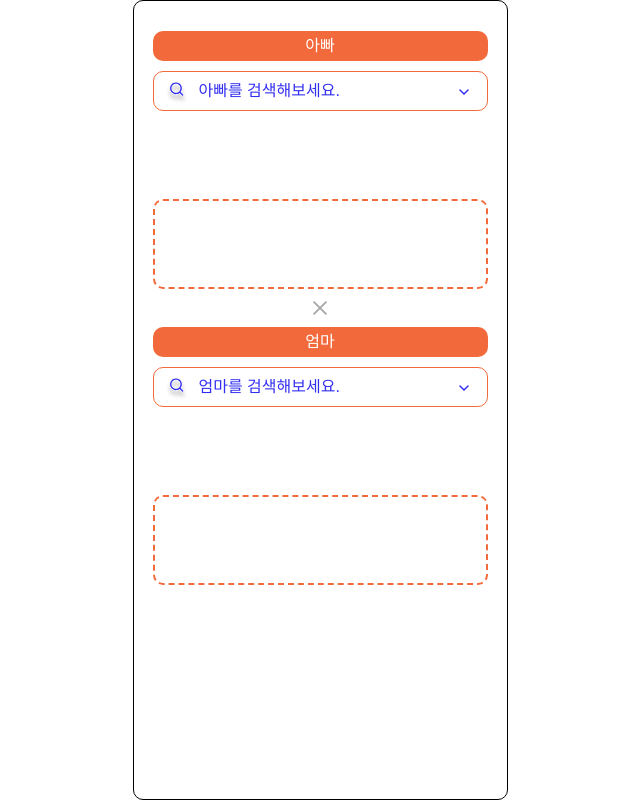
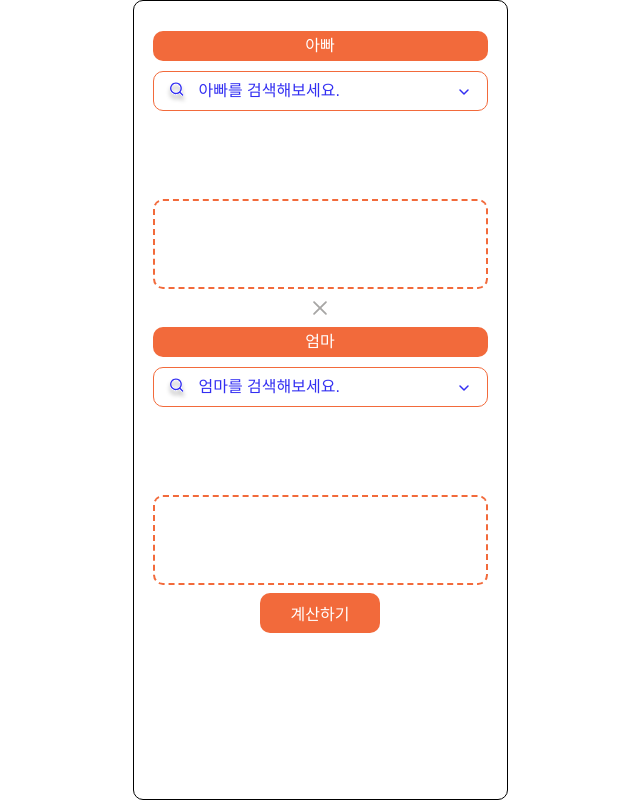
Before and after one commit to LIKELION4-MofMof/MofMof, a React (Create React App) app: page /fattail-calc in a window 1280 px wide. Shown: the whole page, without its empty margins (320-960 px from the left). Built offline with nearby package versions, Linux system fonts and the light colour scheme.

Commit message:
[styles] 계산하기 버튼 만들기 #23

```diff
--- a/src/components/morphCalc/MorphCalc.jsx
+++ b/src/components/morphCalc/MorphCalc.jsx
@@ -1,22 +1,12 @@
-import styled from 'styled-components';
 import MorphInputContainer from './morphInputContainer/MorphInputContainer';
 import { ReactComponent as Mate } from 'assets/icon/close.svg';
 import { useCallback, useState } from 'react';
 import SelectedBtn from 'components/morphCalc/morphInputContainer/SelectedBtn';
-
-const DivMorphCalc = styled.div`
-  width: 375px;
-  border: 1px solid black;
-  border-radius: 10px;
-  height: 100vh;
-  padding-top: 30px;
-  padding-left: 20px;
-  padding-right: 20px;
-  display: flex;
-  flex-flow: column nowrap;
-  align-items: center;
-  gap: 8px;
-`;
+import {
+  BtnCalc,
+  DivMorphCalc,
+  MorphCalcBtnContainer,
+} from './MorphCalc.styled';
 
 const MorphCalc = () => {
   const [FSelectedMorph, setFSelectedMorph] = useState([]);
@@ -66,9 +56,12 @@ const MorphCalc = () => {
 
   FSelectedMorph.map((morph) => parentList1.push(morph.korName));
   MSelectedMorph.map((morph) => parentList2.push(morph.korName));
-  console.log(parentList1);
-  console.log(parentList2);
 
+  const calculate = () => {
+    console.log('모프계산기 실행!');
+    console.log(parentList1);
+    console.log(parentList2);
+  };
   return (
     <DivMorphCalc>
       <MorphInputContainer title={'아빠'} insert={insertFSelectedBox}>
@@ -86,6 +79,11 @@ const MorphCalc = () => {
           </li>
         ))}
       </MorphInputContainer>
+      <MorphCalcBtnContainer>
+        <BtnCalc onClick={() => calculate(parentList1, parentList2, setResult)}>
+          계산하기
+        </BtnCalc>
+      </MorphCalcBtnContainer>
     </DivMorphCalc>
   );
 };
--- /dev/null
+++ b/src/components/morphCalc/MorphCalc.styled.jsx
@@ -0,0 +1,34 @@
+import styled from 'styled-components';
+
+/* 모프계산기 페이지*/
+export const DivMorphCalc = styled.div`
+  width: 375px;
+  border: 1px solid black;
+  border-radius: 10px;
+  height: 100vh;
+  padding-top: 30px;
+  padding-left: 20px;
+  padding-right: 20px;
+  display: flex;
+  flex-flow: column nowrap;
+  align-items: center;
+  gap: 8px;
+`;
+
+/* 버튼 container*/
+export const MorphCalcBtnContainer = styled.div`
+  display: flex;
+  flex-flow: row nowrap;
+`;
+export const BtnCalc = styled.button`
+  width: 120px;
+  height: 40px;
+  border: none;
+  border-radius: 10px;
+  background: #f26a3b;
+  font-size: 16px;
+  font-weight: 500;
+  text-align: center;
+  color: #ffffff;
+  cursor: pointer;
+`;
```
